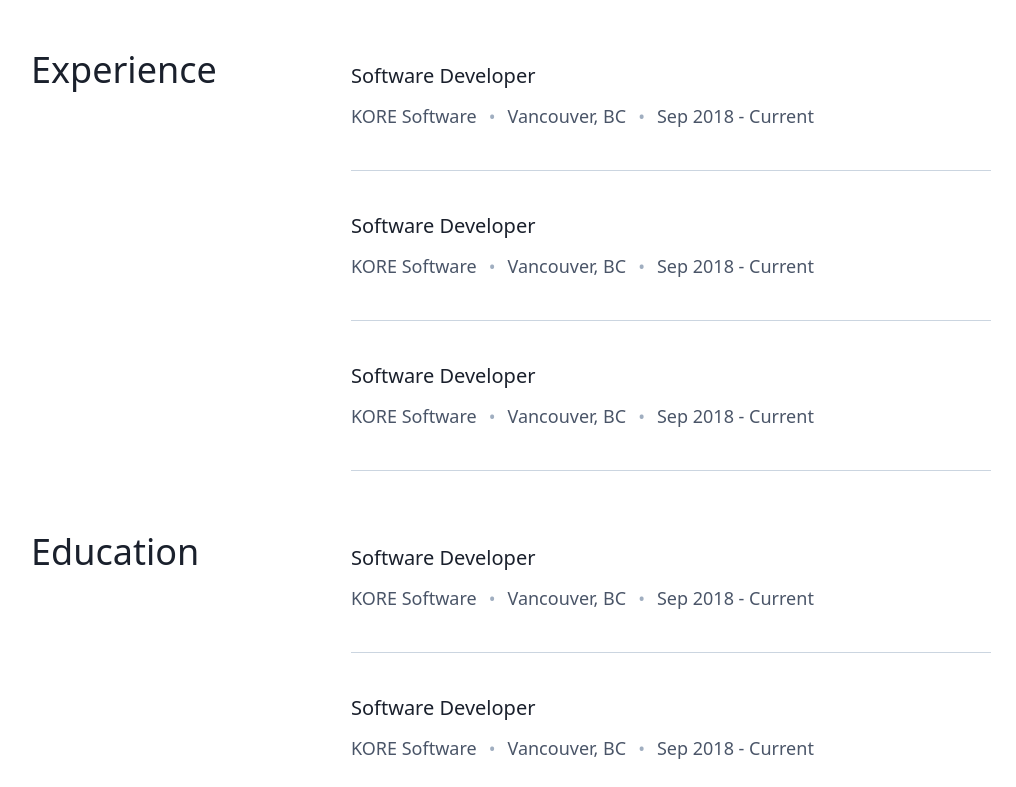
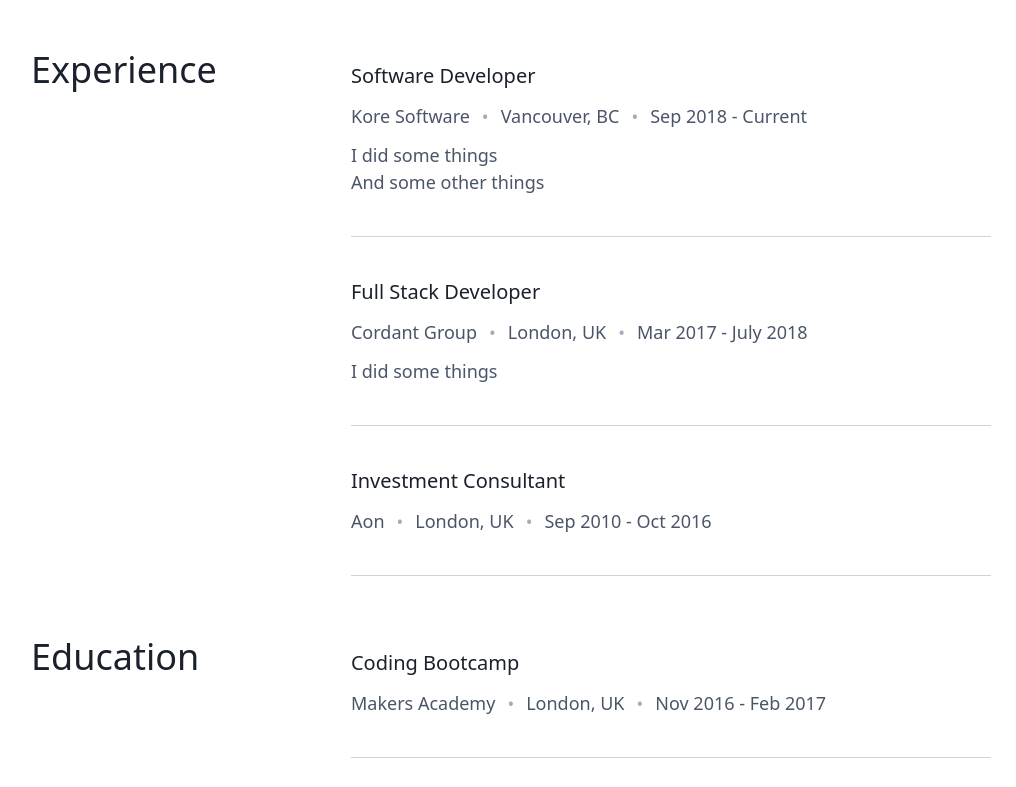
Before and after one commit to cjcoops/chris-cooper, a Gatsby site: page /resume in a window 1280 px wide. Shown: the part 165-952 px from the top of the page, without its empty margins (129-1145 px from the left). Built offline with nearby package versions, Linux system fonts and the light colour scheme; Gatsby itself is replaced by a stand-in of ours.

Commit message:
add tick svg and resume item props

```diff
--- a/src/components/header-external-link.js
+++ b/src/components/header-external-link.js
@@ -13,7 +13,7 @@
       viewBox="0 0 25 25"
       fill="none"
       xmlns="http://www.w3.org/2000/svg"
-      class="ml-1 -mt-px"
+      className="ml-1 -mt-px"
     >
       <path d="M16.5 13V18.5H6.5V8.5H12" stroke="#4A5568"></path>
       <path d="M10 15L18.5 6.5" stroke="#4A5568"></path>
--- a/src/components/resume-item.js
+++ b/src/components/resume-item.js
@@ -1,19 +1,25 @@
 import React from "react";
+import TickBullet from "./tick-bullet";
 
-const ResumeItem = () => (
+const ResumeItem = ({ name, company, location, period, description }) => (
   <div className="border-b border-gray-400 py-6 sm:py-8 lg:py-10">
     <div className="lg:flex items-center justify-between">
       <div>
-        <h3 className="text-gray-900 sm:text:lg lg:text-xl">
-          Software Developer
-        </h3>
+        <h3 className="text-gray-900 sm:text:lg lg:text-xl">{name}</h3>
         <div className="flex flex-wrap text-gray-700 text-sm sm:text-base lg:text-lg mt-2 sm:mt-3">
-          <div>KORE Software</div>
+          <div>{company}</div>
           <div className="mx-3 text-gray-500">•</div>
-          <div>Vancouver, BC</div>
+          <div>{location}</div>
           <div className="mx-3 text-gray-500">•</div>
-          <div>Sep 2018 - Current</div>
+          <div>{period}</div>
         </div>
+        {description ? (
+          <ul className="text-gray-700 text-sm sm:text-base lg:text-lg mt-2 sm:mt-3">
+            {description.map(item => (
+              <li key={item}>{item}</li>
+            ))}
+          </ul>
+        ) : null}
       </div>
     </div>
   </div>
--- /dev/null
+++ b/src/components/tick-bullet.js
@@ -0,0 +1,24 @@
+import React from "react";
+
+const TickBullet = () => (
+  <svg
+    xmlns="http://www.w3.org/2000/svg"
+    viewBox="0 0 52 52"
+    width="15"
+    height="15"
+  >
+    <g>
+      <path
+        d="M26,0C11.664,0,0,11.663,0,26s11.664,26,26,26s26-11.663,26-26S40.336,0,26,0z M26,50C12.767,50,2,39.233,2,26
+   S12.767,2,26,2s24,10.767,24,24S39.233,50,26,50z"
+      />
+      <path
+        d="M38.252,15.336l-15.369,17.29l-9.259-7.407c-0.43-0.345-1.061-0.274-1.405,0.156c-0.345,0.432-0.275,1.061,0.156,1.406
+   l10,8C22.559,34.928,22.78,35,23,35c0.276,0,0.551-0.114,0.748-0.336l16-18c0.367-0.412,0.33-1.045-0.083-1.411
+   C39.251,14.885,38.62,14.922,38.252,15.336z"
+      />
+    </g>
+  </svg>
+);
+
+export default TickBullet;
--- a/src/pages/resume.js
+++ b/src/pages/resume.js
@@ -8,29 +8,61 @@
 const SecondPage = () => (
   <Layout>
     {/* <SEO title="Page two" /> */}
-    <div class="mb-20 mt-10 lg:mt-6 md:border-t md:border-gray-400 md:pt-2 lg:border-t-0 lg:pt-0">
-      <div class="md:flex items-baseline pb-8 ">
+    <div className="mb-20 mt-10 lg:mt-6 md:border-t md:border-gray-400 md:pt-2 lg:border-t-0 lg:pt-0">
+      <div className="md:flex items-baseline pb-8 ">
         <div className="w-full md:w-1/3">
           <h2 className="font-medium sm:font-normal text-xl sm:text-2xl md:text-3xl lg:text-4xl text-gray-900">
             Experience
           </h2>
         </div>
         <div className="w-full md:w-2/3">
-          <ResumeItem />
-          <ResumeItem />
-          <ResumeItem />
+          <ResumeItem
+            name="Software Developer"
+            company="Kore Software"
+            location="Vancouver, BC"
+            period="Sep 2018 - Current"
+            description={["I did some things", "And some other things"]}
+          />
+          <ResumeItem
+            name="Full Stack Developer"
+            company="Cordant Group"
+            location="London, UK"
+            period="Mar 2017 - July 2018"
+            description={["I did some things"]}
+          />
+          <ResumeItem
+            name="Investment Consultant"
+            company="Aon"
+            location="London, UK"
+            period="Sep 2010 - Oct 2016"
+          />
         </div>
       </div>
-      <div class="md:flex items-baseline pb-8 ">
+      <div className="md:flex items-baseline pb-8 ">
         <div className="w-full md:w-1/3">
           <h2 className="font-medium sm:font-normal text-xl sm:text-2xl md:text-3xl lg:text-4xl text-gray-900">
             Education
           </h2>
         </div>
         <div className="w-full md:w-2/3">
-          <ResumeItem />
-          <ResumeItem />
-          <ResumeItem />
+          <ResumeItem
+            name="Coding Bootcamp"
+            company="Makers Academy"
+            location="London, UK"
+            period="Nov 2016 - Feb 2017"
+          />
+          <ResumeItem
+            name="MSc Quantitative Finance & Financial Engineering"
+            company="Manchester Business School"
+            location="UK"
+            period="Sep 2009 - Sep 2010"
+          />
+          <ResumeItem
+            name="BSc Mathematics with Finance"
+            company="University of Manchester"
+            location="UK"
+            period="Sep 2006 - June 2009"
+          />
         </div>
       </div>
     </div>
```
